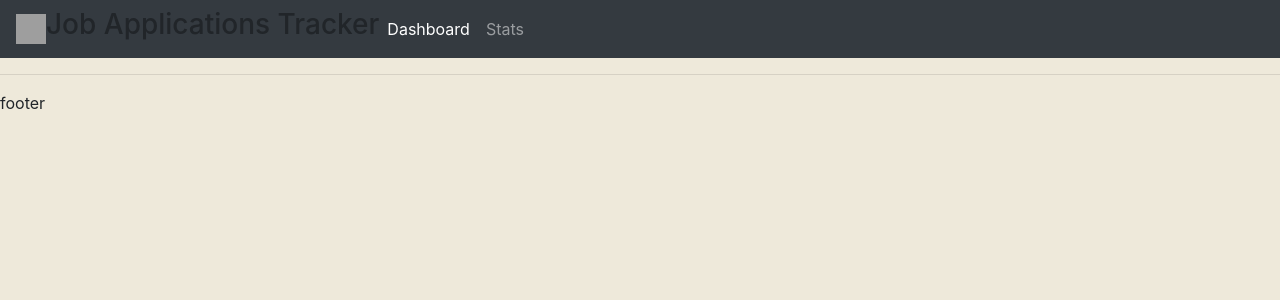
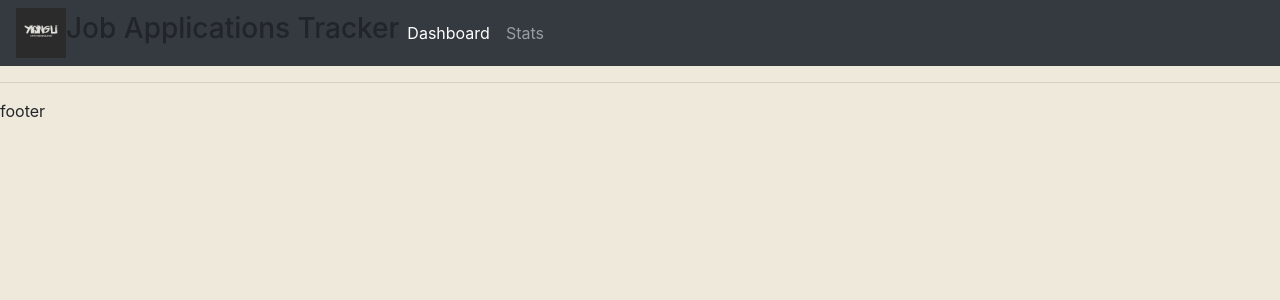
Before and after one commit to YiqingLiDev/GLJobTracker, a Django app: template GLJobTracker/dashboard/templates/dashboard/main.html in a window 1280 px wide. Shown: the top 300 px of the page. Run offline with Django 5.2, Linux system fonts and the light colour scheme; the template is opened without the code that fills it, so the values that code supplies are empty; grey boxes are pictures that could not be loaded.

Commit message:
add static file - image, and settup

```diff
--- a/GLJobTracker/GLJobTracker/settings.py
+++ b/GLJobTracker/GLJobTracker/settings.py
@@ -11,6 +11,7 @@ https://docs.djangoproject.com/en/5.0/ref/settings/
 """
 
 from pathlib import Path
+import os
 
 # Build paths inside the project like this: BASE_DIR / 'subdir'.
 BASE_DIR = Path(__file__).resolve().parent.parent
@@ -119,6 +120,8 @@ USE_TZ = True
 
 STATIC_URL = 'static/'
 
+MEDIA_URL = '/images/'
+
 STATICFILES_DIRS = [
     os.path.join(BASE_DIR, 'static')
 ]
--- a/GLJobTracker/dashboard/templates/dashboard/navbar.html
+++ b/GLJobTracker/dashboard/templates/dashboard/navbar.html
@@ -1,5 +1,7 @@
+{% load static %}
+
 <nav class="navbar navbar-expand-lg navbar-dark bg-dark" style="backgroundcolor:#55AD9B">
-    <img src="/docs/4.0/assets/brand/bootstrap-solid.svg" width="30" height="30" alt="">
+    <img src="{% static 'images/logo_dark.png' %}" width="50" height="50" alt="Logo">
     <h3>Job Applications Tracker</h3>
     <br/>
     <button class="navbar-toggler" type="button" data-toggle="collapse" data-target="#navbarNavAltMarkup" aria-controls="navbarNavAltMarkup" aria-expanded="false" aria-label="Toggle navigation">
```
Also changed, not shown: GLJobTracker/dashboard/templates/dashboard/styles.css (deleted), GLJobTracker/static/images/logo_dark.png (added), GLJobTracker/static/images/logo_light.png (added).
